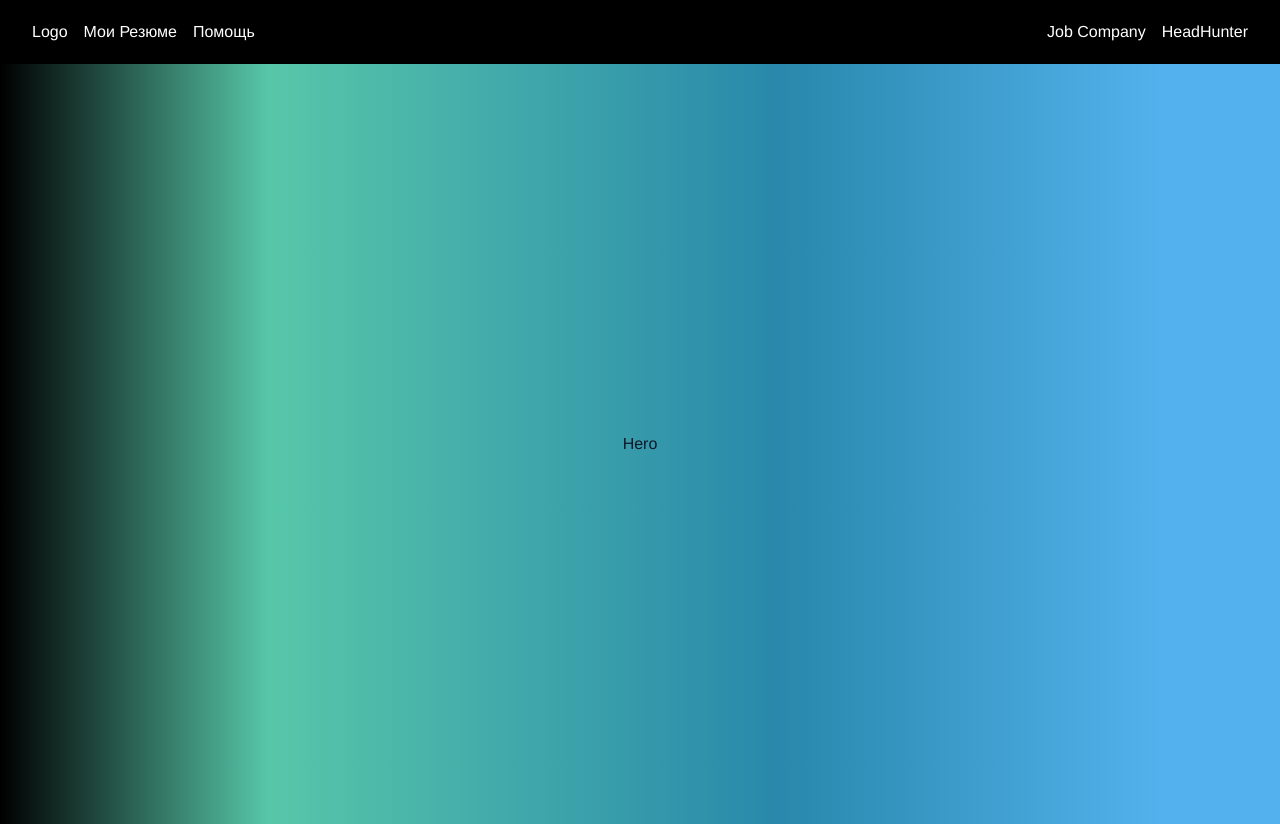
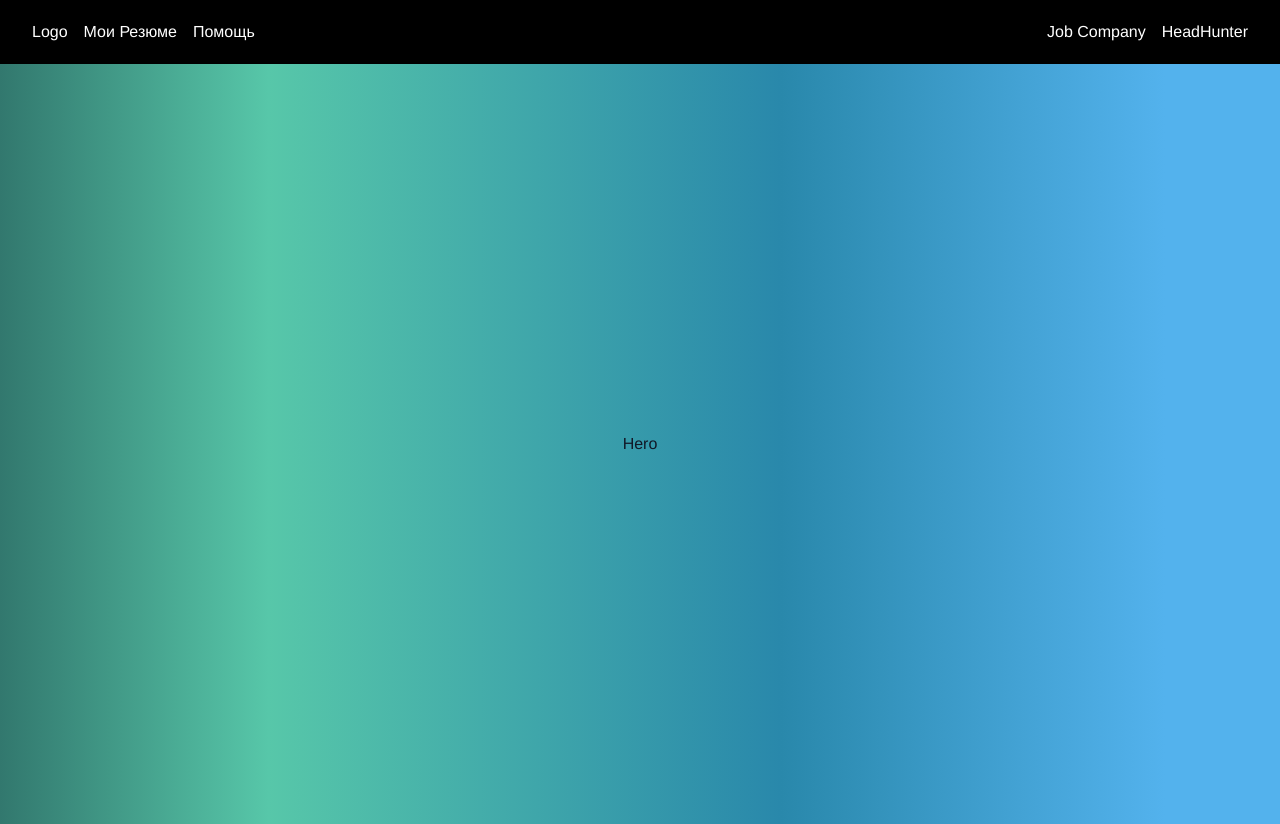
Before and after one commit to husen004/job-search, a React app: page / in a window 1280 px wide. Built offline with nearby package versions, Linux system fonts and the light colour scheme.

Commit message:
gradient change

```diff
--- a/src/style.css
+++ b/src/style.css
@@ -43,5 +43,5 @@
 
 .global_backfround_gradient {
   background: #000000;
-  background: linear-gradient(90deg, rgba(0, 0, 0, 1) 0%, rgba(87, 199, 169, 1) 21%, rgba(41, 136, 171, 1) 61%, rgba(83, 178, 237, 1) 91%);
+  background: linear-gradient(90deg, rgba(50, 120, 110, 1) 0%, rgba(87, 199, 169, 1) 21%, rgba(41, 136, 171, 1) 61%, rgba(83, 178, 237, 1) 91%);
 }
```
